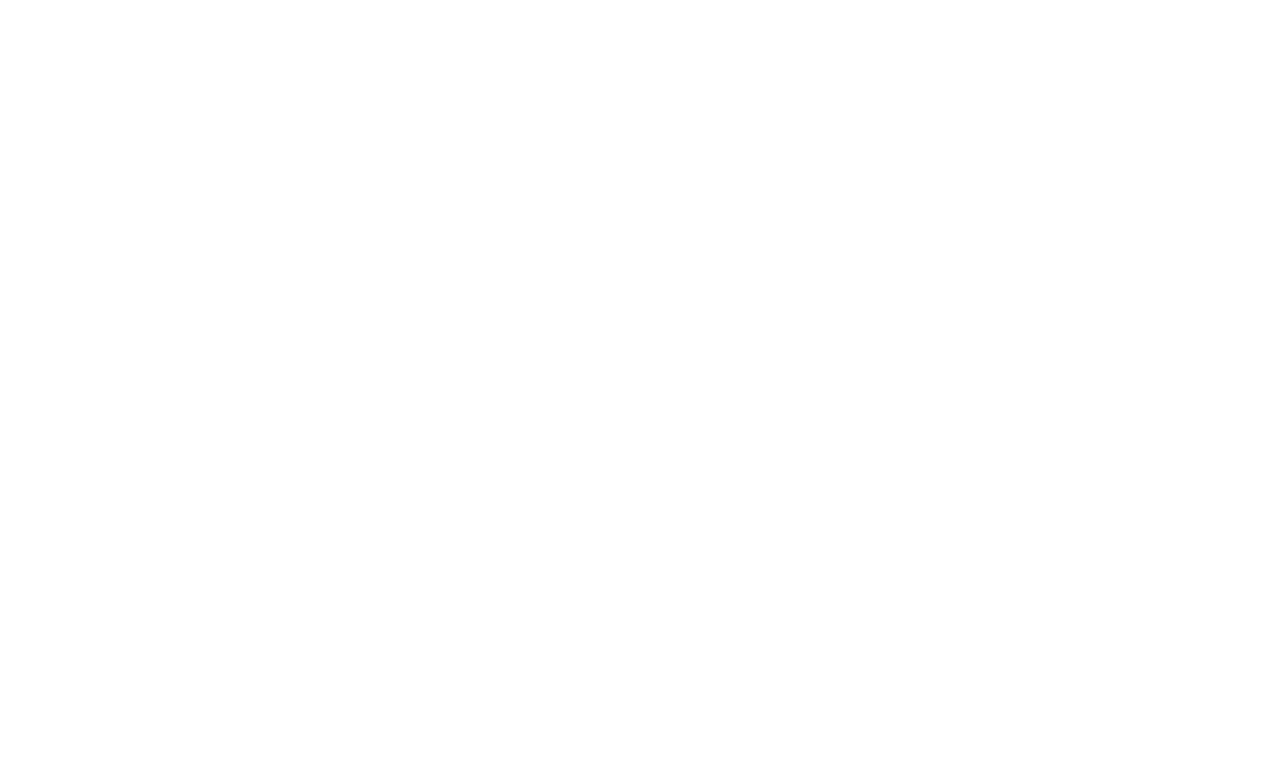
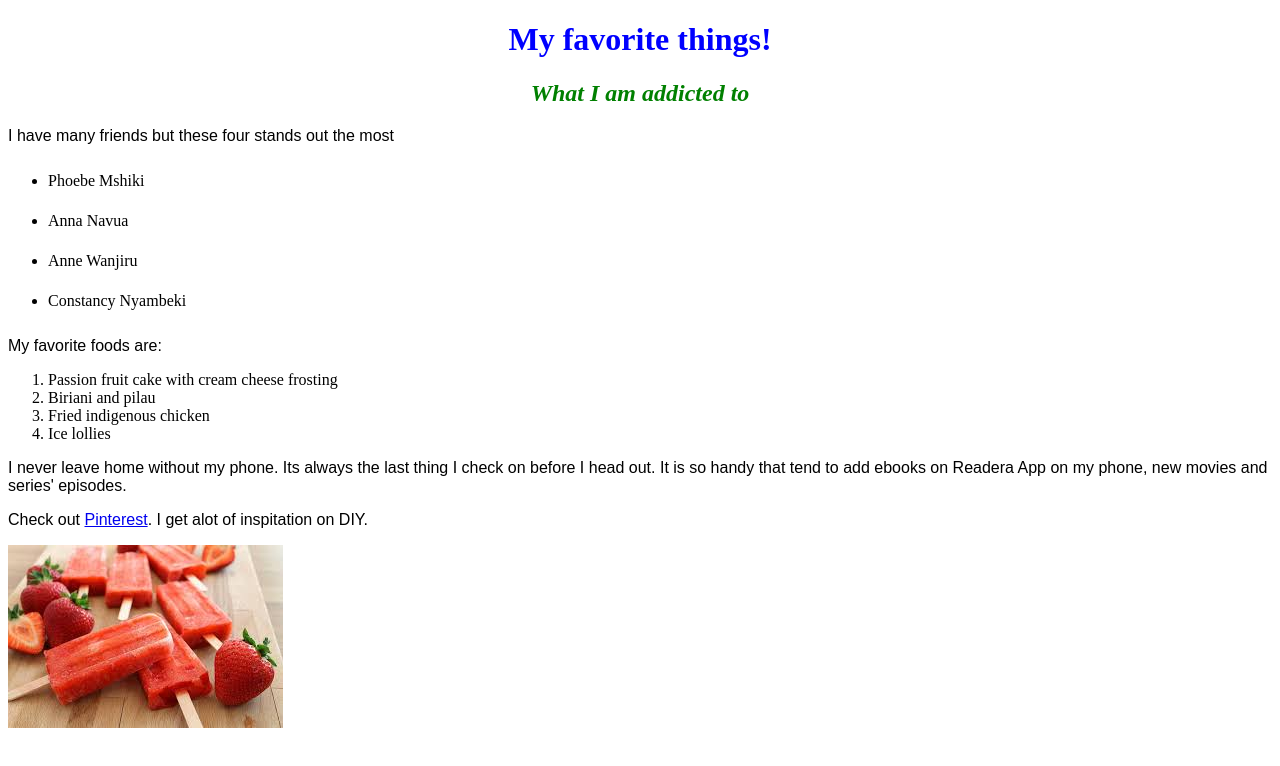
Before and after one commit to Tebiba/my-first-webpage, a plain HTML site: page my-favorite-things.html in a window 1280 px wide. Drawn offline with Linux system fonts and the light colour scheme.

```diff
--- /dev/null
+++ b/css/styles.css
@@ -0,0 +1,15 @@
+h1 {
+    color: blue;
+    text-align: center;
+}
+h2 {
+  color: green;
+  font-style: italic;
+  text-align: center;
+}
+p {
+  font-family: sans-serif;
+}
+ul {
+  line-height: 40px
+}
--- a/my-favorite-things.html
+++ b/my-favorite-things.html
@@ -2,8 +2,30 @@
 <html>
   <head>
     <title>My favorite things!</title>
+    <link href="css/styles.css" rel="stylesheet" type="text/css">
   </head>
   <body>
+    <h1>My favorite things!</h1>
+    <h2><em>What I am addicted to</em></h2>
+    <p>I have many friends but these four stands out the most</p>
+    <ul>
+      <li>Phoebe Mshiki</li>
+      <li>Anna Navua</li>
+      <li>Anne Wanjiru</li>
+      <li>Constancy Nyambeki</li>
+    </ul>
+
+    <p>My favorite foods are:</p>
+    <ol>
+      <li>Passion fruit cake with cream cheese frosting</li>
+      <li>Biriani and pilau</li>
+      <li>Fried indigenous chicken</li>
+      <li>Ice lollies</li>
+    </ol>
+
+    <p>I never leave home without my phone. Its always the last thing I check on before I head out. It is so handy that tend to add ebooks on Readera App on my phone, new movies and series' episodes.
+    <p>Check out <a href="https://www.pinterest.com/">Pinterest<a/>. I get alot of inspitation on DIY.</p>
+      <img src="images/Ice lollies.jpg" alt="Ice lollies on a hot afternoon">
 
   </body>
 </html>
```
Also changed, not shown: index.html (renamed from my-first-webpage.html, +1 -0 lines), Images/Ice lollies.jpg (added), Images/elephant.jpg (added), css/styles-favorite.css (added), 3 other files.
